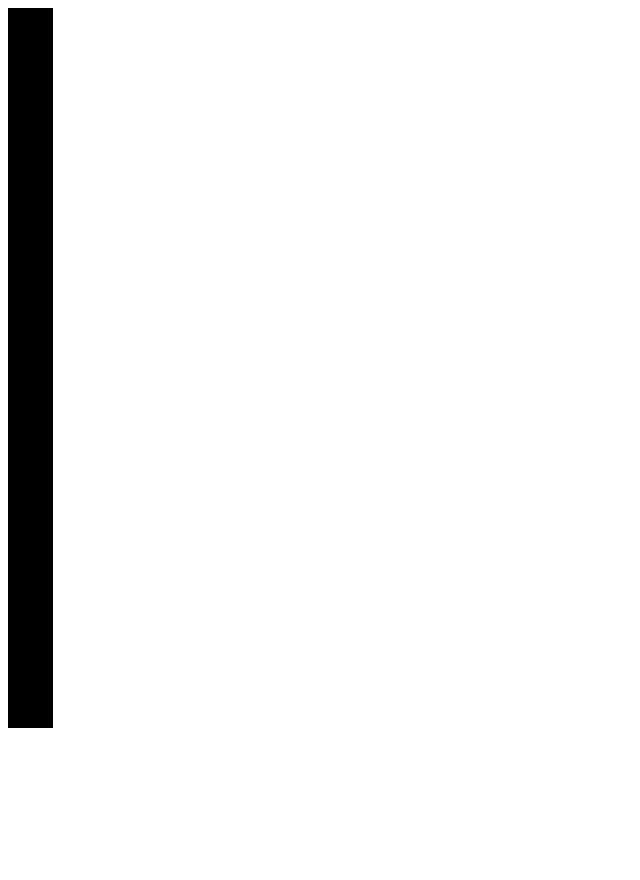
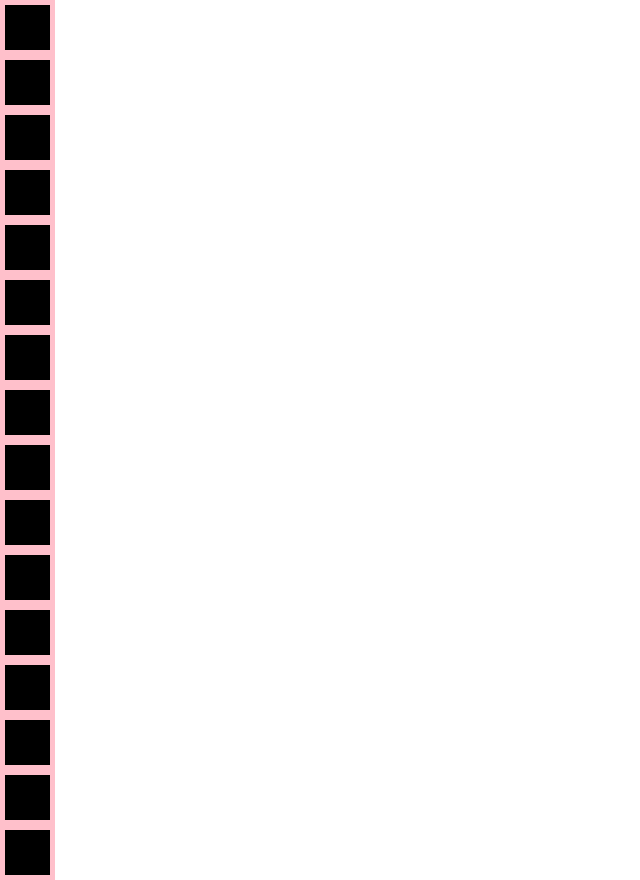
Before and after one commit to Dewa-Wono-Ichsan/etch-a-sketch, a plain HTML site: page index.html in a window 1280 px wide. Shown: the whole page, without its empty margins (0-640 px from the left). Before the commit the page ends 800 px from the top, so only its background shows below. Drawn offline with Linux system fonts and the light colour scheme.

Commit message:
Set style for container grid box
Divide look for each container grid box with border.

Prepare style grid web page with set vody margin and padding to 0.

```diff
--- a/style.css
+++ b/style.css
@@ -1,5 +1,11 @@
+body {
+    margin: 0;
+    padding: 0;
+}
+
 div.container-grid-box {
     height: 45px;
     width: 45px;
+    border: 5px solid pink;
     background-color: black;
 }
```
